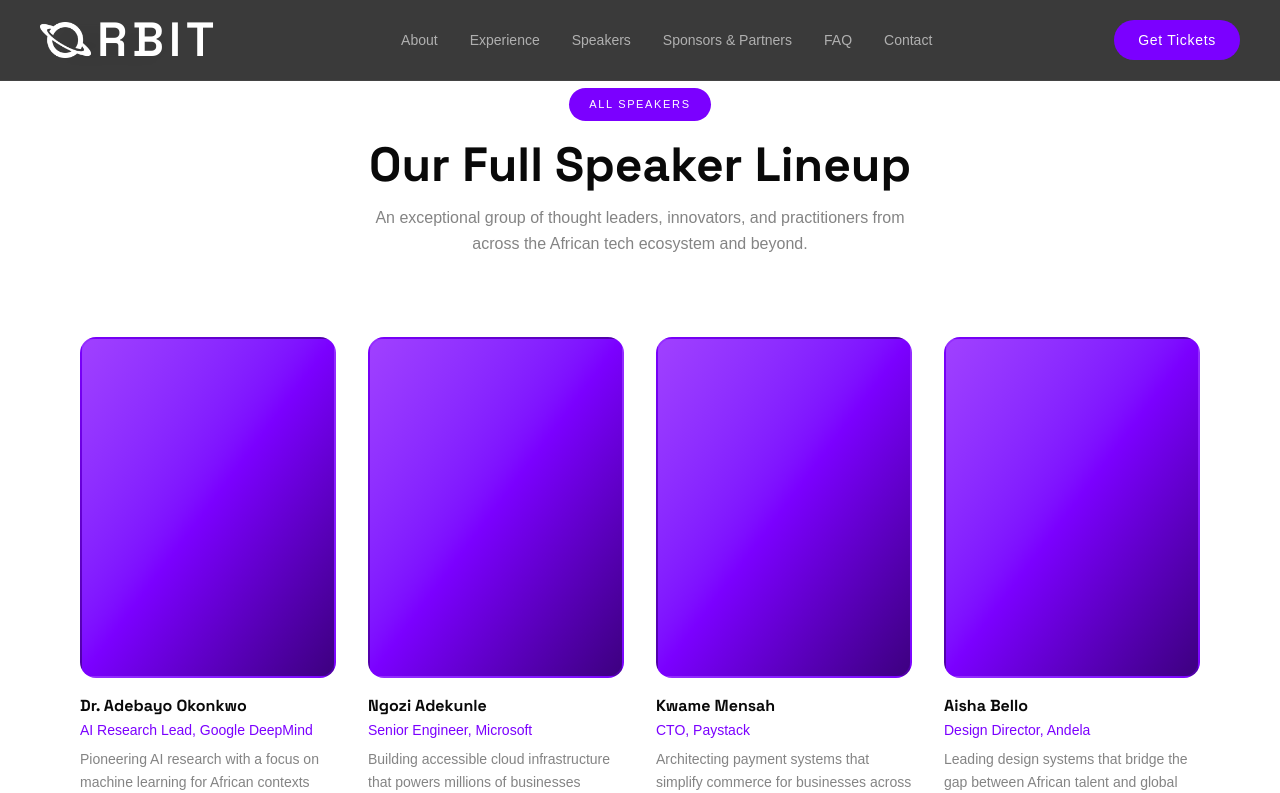
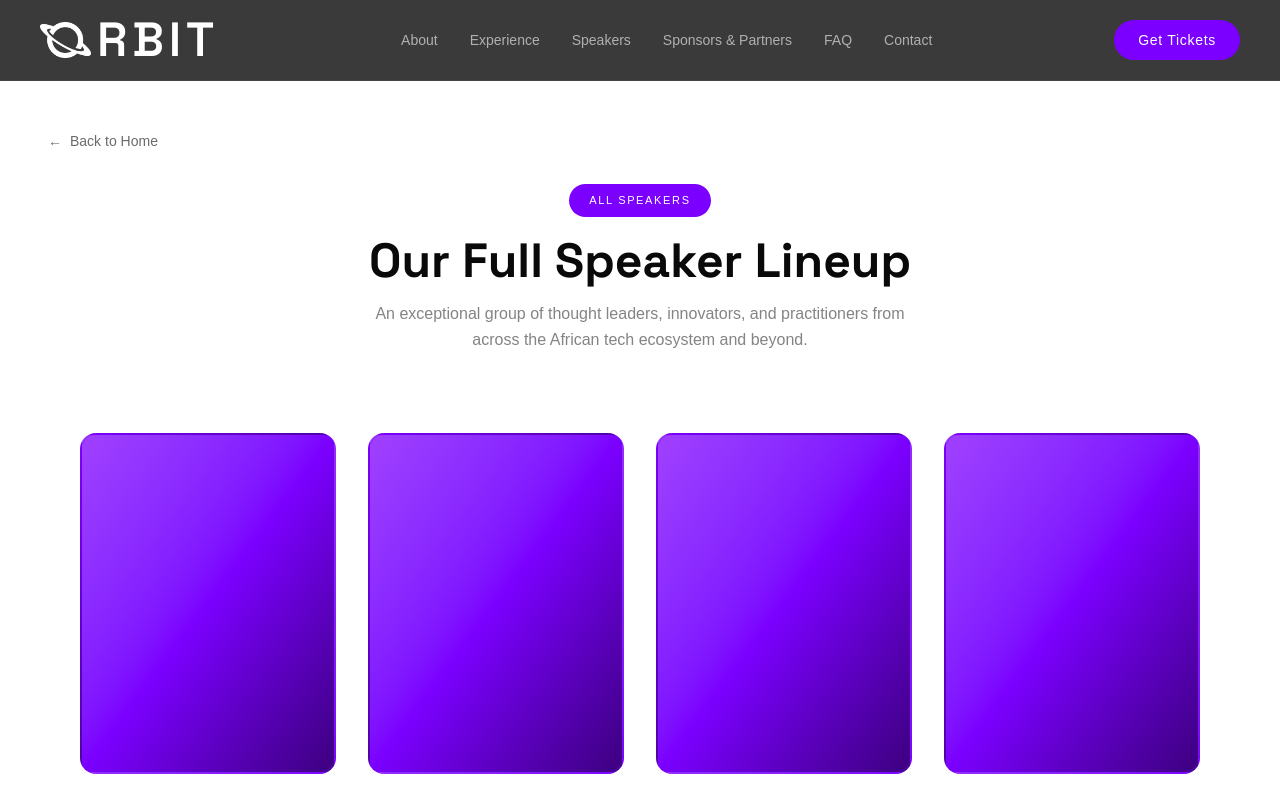
Before and after one commit to GDGBabcockUniversity/orbit, a React (Vite) app: page /speakers in a window 1280 px wide. Shown: the top 793 px of the page. Built offline with nearby package versions, Linux system fonts and the light colour scheme; a web font is replaced by a local one.

Commit message:
fix(speakers): add top padding to page container

```diff
--- a/src/pages/speakers.tsx
+++ b/src/pages/speakers.tsx
@@ -4,7 +4,7 @@ import SectionBadge from "../components/ui/section-badge";
 
 const SpeakersPage = () => {
   return (
-    <div className="bg-foreground min-h-screen">
+    <div className="bg-foreground min-h-screen pt-24">
       {/* Back link */}
       <div className="px-6 md:px-12 pt-8">
         <Link
```
